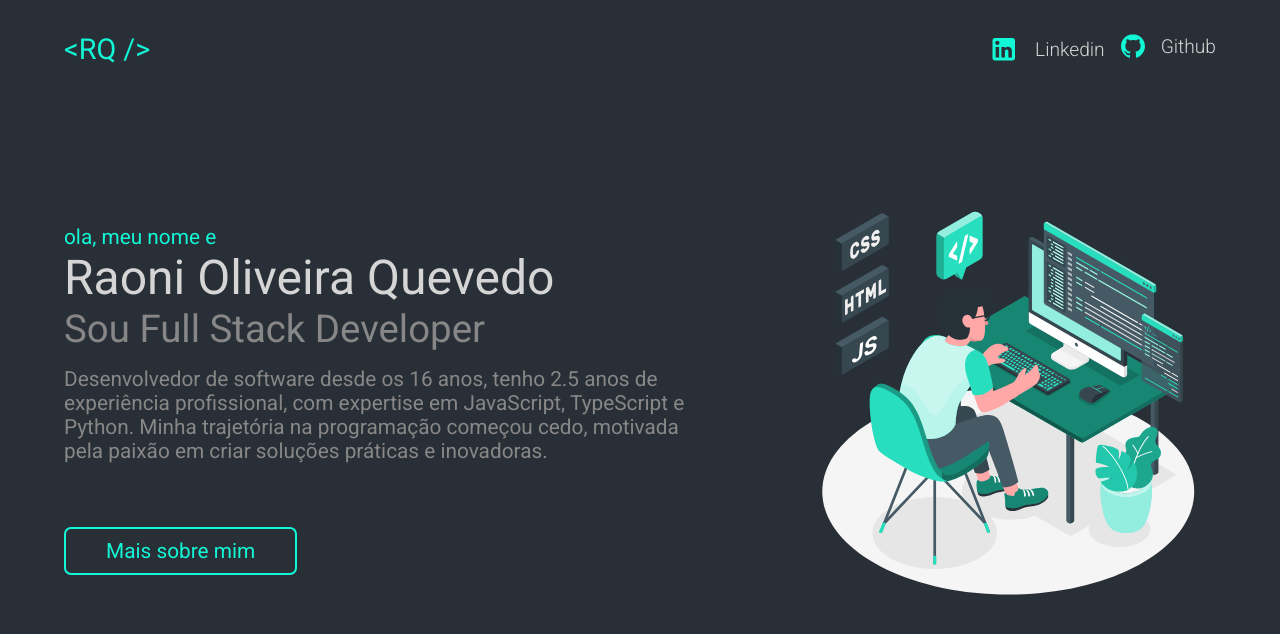
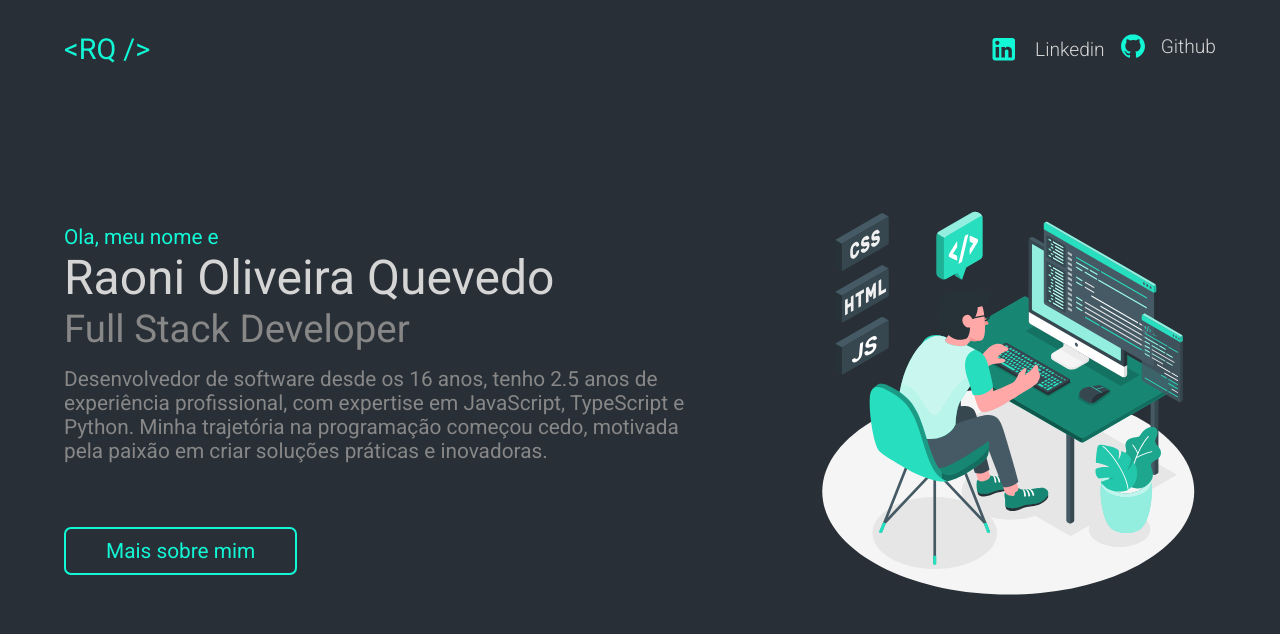
Before and after one commit to raoni111/portfolio_2.0, a Vue app: page / in a window 1280 px wide. Shown: the top 634 px of the page. Built offline with nearby package versions, Linux system fonts and the light colour scheme.

Commit message:
fix-initial-page-text

```diff
--- a/src/components/initial-page.vue
+++ b/src/components/initial-page.vue
@@ -7,9 +7,9 @@ import ProgrammingSvg from './icons/main/programming-svg.vue'
     <section class="initial-page-about-section">
       <div class="initial-page-about section-initial-page">
         <div class="developer-information">
-          <span>ola, meu nome e</span>
+          <span>Ola, meu nome e</span>
           <h1>Raoni Oliveira Quevedo</h1>
-          <h2>Sou Full Stack Developer</h2>
+          <h2>Full Stack Developer</h2>
           <p>
             Desenvolvedor de software desde os 16 anos, tenho 2.5 anos de experiência profissional,
             com expertise em JavaScript, TypeScript e Python. Minha trajetória na programação
@@ -41,7 +41,6 @@ import ProgrammingSvg from './icons/main/programming-svg.vue'
     justify-content: space-between;
     align-items: center;
     width: 75%;
-
     .initial-page-about {
       width: 55%;
 
```
